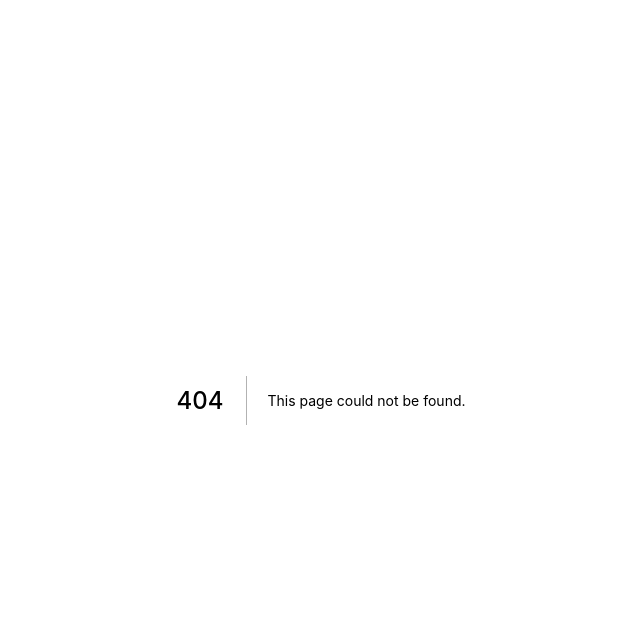
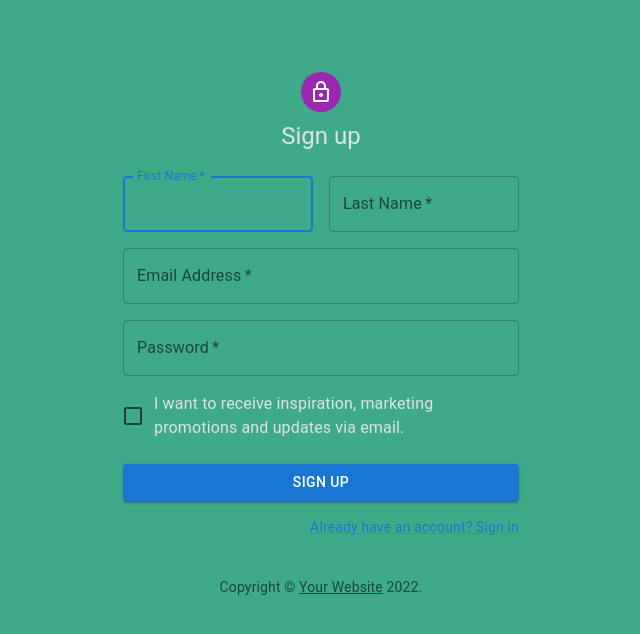
Before and after one commit to Gfreschi/burning-bush-web, a Next.js app: page /sessions/sign_up in a window 1280 px wide. Before the commit this address had no page. Shown: the top 634 px of the page, without its empty margins (319-959 px from the left). Built offline with nearby package versions, Linux system fonts and the light colour scheme; a web font is replaced by a local one.

Commit message:
feat: first login implementations

```diff
--- /dev/null
+++ b/src/pages/sessions/sign_up.tsx
@@ -0,0 +1,131 @@
+import * as React from 'react';
+import Avatar from '@mui/material/Avatar';
+import Button from '@mui/material/Button';
+import CssBaseline from '@mui/material/CssBaseline';
+import TextField from '@mui/material/TextField';
+import FormControlLabel from '@mui/material/FormControlLabel';
+import Checkbox from '@mui/material/Checkbox';
+import Link from '@mui/material/Link';
+import Grid from '@mui/material/Grid';
+import Box from '@mui/material/Box';
+import LockOutlinedIcon from '@mui/icons-material/LockOutlined';
+import Typography from '@mui/material/Typography';
+import Container from '@mui/material/Container';
+import { createTheme, ThemeProvider } from '@mui/material/styles';
+
+function Copyright(props: any) {
+  return (
+    <Typography variant="body2" color="text.secondary" align="center" {...props}>
+      {'Copyright © '}
+      <Link color="inherit" href="https://mui.com/">
+        Your Website
+      </Link>{' '}
+      {new Date().getFullYear()}
+      {'.'}
+    </Typography>
+  );
+}
+
+const theme = createTheme();
+
+export default function SignUp() {
+  const handleSubmit = (event: React.FormEvent<HTMLFormElement>) => {
+    event.preventDefault();
+    const data = new FormData(event.currentTarget);
+    console.log({
+      email: data.get('email'),
+      password: data.get('password'),
+    });
+  };
+
+  return (
+    <ThemeProvider theme={theme}>
+      <Container component="main" maxWidth="xs">
+        <CssBaseline />
+        <Box
+          sx={{
+            marginTop: 8,
+            display: 'flex',
+            flexDirection: 'column',
+            alignItems: 'center',
+          }}
+        >
+          <Avatar sx={{ m: 1, bgcolor: 'secondary.main' }}>
+            <LockOutlinedIcon />
+          </Avatar>
+          <Typography component="h1" variant="h5">
+            Sign up
+          </Typography>
+          <Box component="form" noValidate onSubmit={handleSubmit} sx={{ mt: 3 }}>
+            <Grid container spacing={2}>
+              <Grid item xs={12} sm={6}>
+                <TextField
+                  autoComplete="given-name"
+                  name="firstName"
+                  required
+                  fullWidth
+                  id="firstName"
+                  label="First Name"
+                  autoFocus
+                />
+              </Grid>
+              <Grid item xs={12} sm={6}>
+                <TextField
+                  required
+                  fullWidth
+                  id="lastName"
+                  label="Last Name"
+                  name="lastName"
+                  autoComplete="family-name"
+                />
+              </Grid>
+              <Grid item xs={12}>
+                <TextField
+                  required
+                  fullWidth
+                  id="email"
+                  label="Email Address"
+                  name="email"
+                  autoComplete="email"
+                />
+              </Grid>
+              <Grid item xs={12}>
+                <TextField
+                  required
+                  fullWidth
+                  name="password"
+                  label="Password"
+                  type="password"
+                  id="password"
+                  autoComplete="new-password"
+                />
+              </Grid>
+              <Grid item xs={12}>
+                <FormControlLabel
+                  control={<Checkbox value="allowExtraEmails" color="primary" />}
+                  label="I want to receive inspiration, marketing promotions and updates via email."
+                />
+              </Grid>
+            </Grid>
+            <Button
+              type="submit"
+              fullWidth
+              variant="contained"
+              sx={{ mt: 3, mb: 2 }}
+            >
+              Sign Up
+            </Button>
+            <Grid container justifyContent="flex-end">
+              <Grid item>
+                <Link href="#" variant="body2">
+                  Already have an account? Sign in
+                </Link>
+              </Grid>
+            </Grid>
+          </Box>
+        </Box>
+        <Copyright sx={{ mt: 5 }} />
+      </Container>
+    </ThemeProvider>
+  );
+}
```
Also changed, not shown: src/context/auth/persist_login.tsx (added, +31 -0 lines), src/context/auth/private_route.tsx (added, +21 -0 lines), src/context/auth/session_slice.tsx (added, +10 -0 lines), src/pages/home/dashboard.tsx (added, +10 -0 lines), src/pages/index.tsx (+5 -6 lines), src/pages/sessions/logout.tsx (added, +10 -0 lines), src/pages/sessions/update_profile.tsx (added, +10 -0 lines), src/pages/sessions/login.tsx (renamed from src/components/sign-in-side.tsx).
